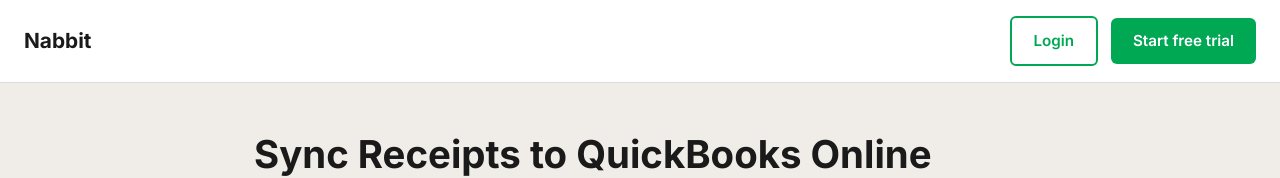
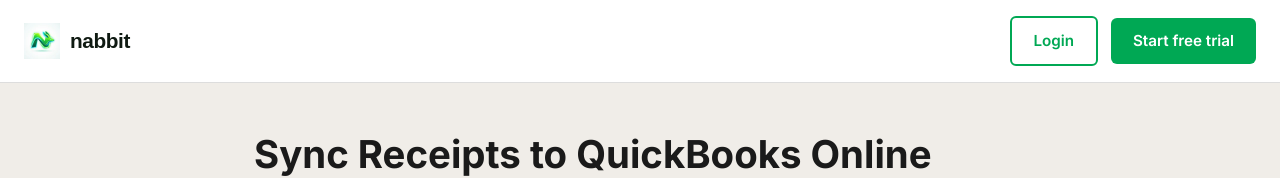
Before and after one commit to bryceanger/nabbit-website, a plain HTML site: page quickbooks.html in a window 1280 px wide. Shown: the top 178 px of the page. Drawn offline with Linux system fonts and the light colour scheme.

Commit message:
Header: use Nabbit logo and wordmark (match homepage)

```diff
--- a/quickbooks.html
+++ b/quickbooks.html
@@ -32,7 +32,7 @@
 body{font-family:'Inter',sans-serif;background:var(--bg);color:var(--text);font-size:17px;line-height:1.7}
 a{color:var(--green);text-decoration:none}a:hover{text-decoration:underline}
 .page-nav{display:flex;align-items:center;justify-content:space-between;padding:16px 24px;background:#fff;border-bottom:1px solid var(--border);position:sticky;top:0;z-index:100}
-.nav-logo{font-size:1.3rem;font-weight:700;color:var(--text)}
+.nav-logo{display:flex;align-items:center;gap:10px;font-family:'Plus Jakarta Sans',sans-serif;font-size:1.3rem;font-weight:900;letter-spacing:-0.02em;color:#0f1a12;text-decoration:none}.nav-logo img{width:36px;height:36px;display:block}
 .btn{display:inline-block;background:var(--green);color:#fff;padding:10px 22px;border-radius:6px;font-weight:600;font-size:.95rem;text-decoration:none}
 .btn:hover{background:var(--green2);text-decoration:none}
 .btn-outline{background:transparent;border:2px solid var(--green);color:var(--green);margin-right:8px}
@@ -88,6 +88,7 @@
   install: { framework: 'web', agent: 'claude-code' },
 });
 </script>
+<link href="https://fonts.googleapis.com/css2?family=Plus+Jakarta+Sans:wght@900&display=swap" rel="stylesheet">
 </head>
 <body>
 <!-- Google Tag Manager (noscript) -->
@@ -97,7 +98,7 @@
 <!-- Google Tag Manager (noscript) -->
 <noscript><iframe src="https://www.googletagmanager.com/ns.html?id=GTM-W2KJWXMT" height="0" width="0" style="display:none;visibility:hidden"></iframe></noscript>
 <nav class="page-nav">
-  <a href="/" class="nav-logo">Nabbit</a>
+  <a href="/" class="nav-logo"><img src="/logo.webp" alt="Nabbit" width="36" height="36">nabbit</a>
   <div>
     <a href="https://app.nabbit.ca" class="btn btn-outline">Login</a>
     <a href="https://app.nabbit.ca/register" class="btn">Start free trial</a>
```
